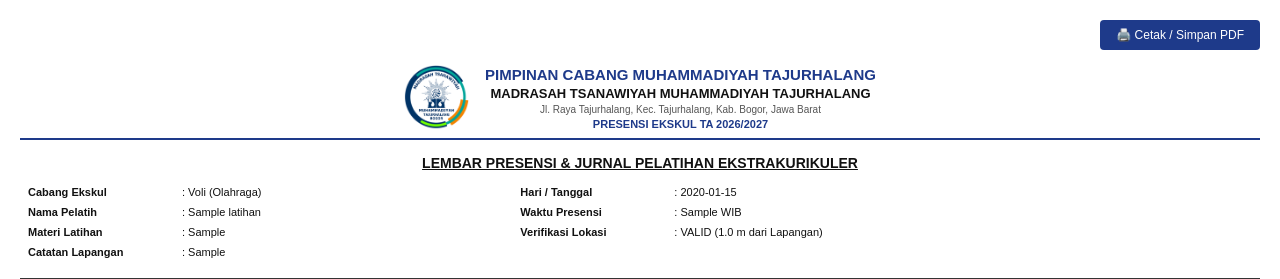
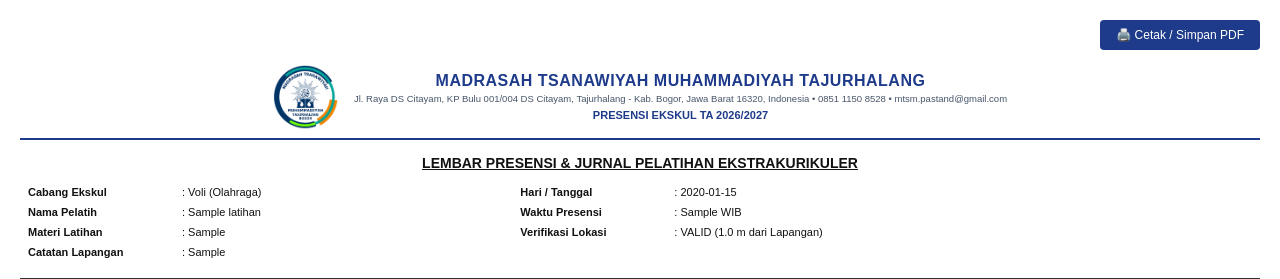
Before and after one commit to kamadmtsmtajurhalang-dot/ekskul-pastand, a Flask app: page /cetak/1 in a window 1280 px wide. Shown: the top 279 px of the page. Run offline with Flask 3, Linux system fonts and the light colour scheme; a user stored in the database is signed in; data comes from the database, SQL or seed files in the repository; tables that the repository leaves empty hold one stand-in row (values such as "Sample post").

Commit message:
fix: Perbarui teks kop surat dan alamat lengkap pada lembar cetak presensi resmi

```diff
--- a/templates/cetak.html
+++ b/templates/cetak.html
@@ -19,18 +19,17 @@
         }
         .kop h2 {
             margin: 0;
-            font-size: 15px;
+            font-size: 16px;
+            font-weight: 800;
             color: #1E3A8A;
             text-transform: uppercase;
-        }
-        .kop h3 {
-            margin: 3px 0;
-            font-size: 13px;
+            letter-spacing: 0.5px;
         }
         .kop p {
-            margin: 0;
-            font-size: 10px;
-            color: #555;
+            margin: 2px 0 0 0;
+            font-size: 9.5px;
+            color: #475569;
+            line-height: 1.4;
         }
         .doc-title {
             text-align: center;
@@ -101,11 +100,10 @@
     </div>
 
     <div class="kop" style="display: flex; align-items: center; justify-content: center; gap: 16px; text-align: center;">
-        <img src="/static/logo-mtsm.png" alt="Logo MTs" style="height: 65px; width: auto; object-fit: contain;">
+        <img src="/static/logo-mtsm.png" alt="Logo MTs" width="65" height="65" style="height: 65px; width: 65px; max-height: 65px; max-width: 65px; object-fit: contain;">
         <div>
-            <h2>PIMPINAN CABANG MUHAMMADIYAH TAJURHALANG</h2>
-            <h3>MADRASAH TSANAWIYAH MUHAMMADIYAH TAJURHALANG</h3>
-            <p>Jl. Raya Tajurhalang, Kec. Tajurhalang, Kab. Bogor, Jawa Barat</p>
+            <h2>Madrasah Tsanawiyah Muhammadiyah Tajurhalang</h2>
+            <p>Jl. Raya DS Citayam, KP Bulu 001/004 DS Citayam, Tajurhalang - Kab. Bogor, Jawa Barat 16320, Indonesia &bull; 0851 1150 8528 &bull; mtsm.pastand@gmail.com</p>
             <p style="font-size: 11px; font-weight: bold; margin-top: 3px; color: #1E3A8A;">PRESENSI EKSKUL TA 2026/2027</p>
         </div>
     </div>
```
